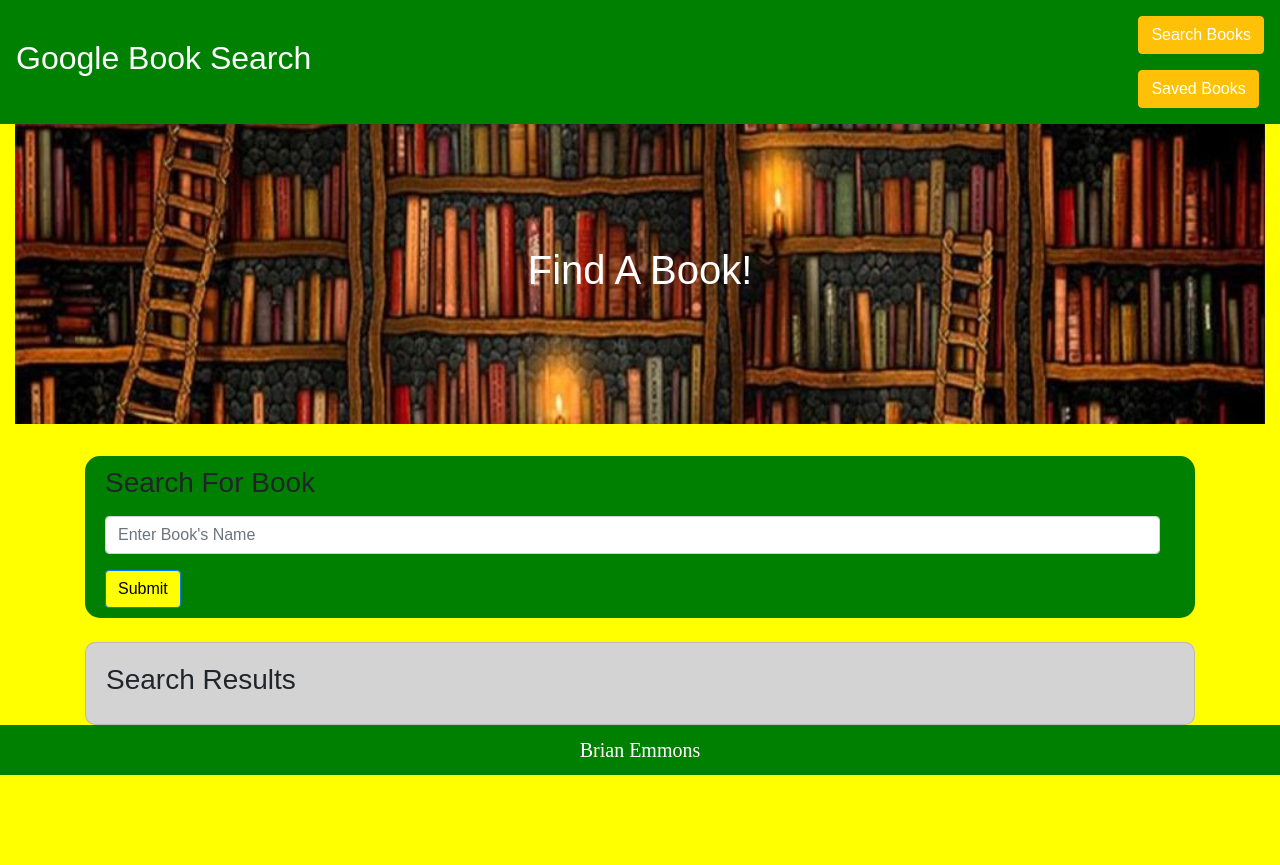
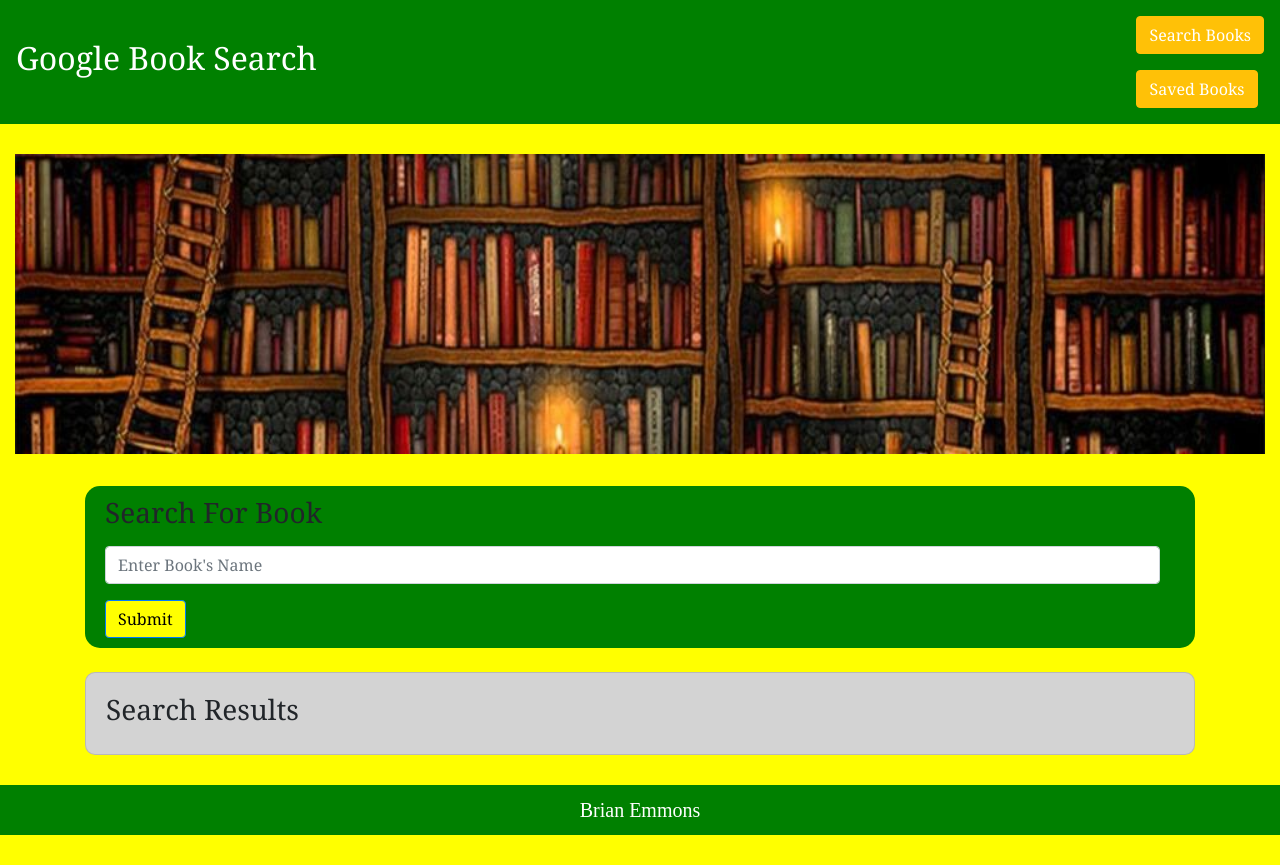
Before and after one commit to bemmons1993/googlebook, a React app in the folder client/: page / in a window 1280 px wide. Before the commit the page ends 800 px from the top, so only its background shows below. Built offline with nearby package versions, Linux system fonts and the light colour scheme; a web font is replaced by a local one.

Commit message:
fixed styling

```diff
--- a/client/src/components/Footer/style.css
+++ b/client/src/components/Footer/style.css
@@ -5,6 +5,7 @@ footer {
     font-family: 'Baloo Thambi', cursive;
     text-align: center;
     color: white;
+    margin-bottom: 30px;
 }
 p{
     padding-top: 10px;
--- a/client/src/components/Jumbotron/style.css
+++ b/client/src/components/Jumbotron/style.css
@@ -6,5 +6,6 @@
     height: 300px;
     width: 100%;
     padding-top: 10;
-    text-align: center
+    text-align: center;
+    margin-top: 30px;
 }
--- a/client/src/components/Nav/style.css
+++ b/client/src/components/Nav/style.css
@@ -1,3 +1,4 @@
 .navbar {
     background-color: green;
+    font-family: Cambria, Cochin, Georgia, Times, 'Times New Roman', serif;
 }
--- a/client/src/components/SavedResult/style.css
+++ b/client/src/components/SavedResult/style.css
@@ -1,6 +1,8 @@
 .card{
     border-radius: 10px;
-    background-color: lightgrey
+    background-color: lightgrey;
+    margin-bottom: 30px;
+
 }
 
 .saved-list{
@@ -13,6 +15,7 @@
     margin-left: 10px;
     background-color: yellow;
     color: black;
+    font-family: Cambria, Cochin, Georgia, Times, 'Times New Roman', serif;
 }
 
 .viewBook {
--- a/client/src/components/SearchForm/style.css
+++ b/client/src/components/SearchForm/style.css
@@ -1,6 +1,7 @@
 form{
     background: green;
     border-radius: 15px;
+    font-family: Cambria, Cochin, Georgia, Times, 'Times New Roman', serif;
 }
 .BookSearchLabel{
     margin-left:20px;
--- a/client/src/components/SearchResult/style.css
+++ b/client/src/components/SearchResult/style.css
@@ -1,6 +1,8 @@
 .card{
     border-radius: 10px;
-    background-color: lightgrey
+    background-color: lightgrey;
+    font-family: Cambria, Cochin, Georgia, Times, 'Times New Roman', serif;
+
 }
 
 .search-list{
--- a/client/src/pages/SearchBooks.js
+++ b/client/src/pages/SearchBooks.js
@@ -61,7 +61,7 @@ class SearchBooks extends Component {
             <Container fluid>
 
                 <Jumbotron>
-                    <h1 className="text-white">Find A Book!</h1>
+
                 </Jumbotron>
                 <Container>
                     <Row>
```
